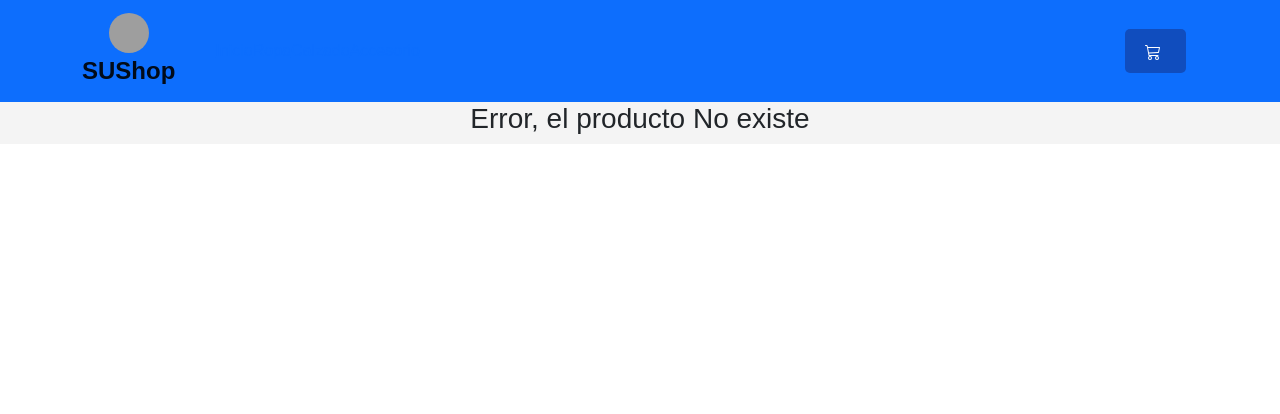
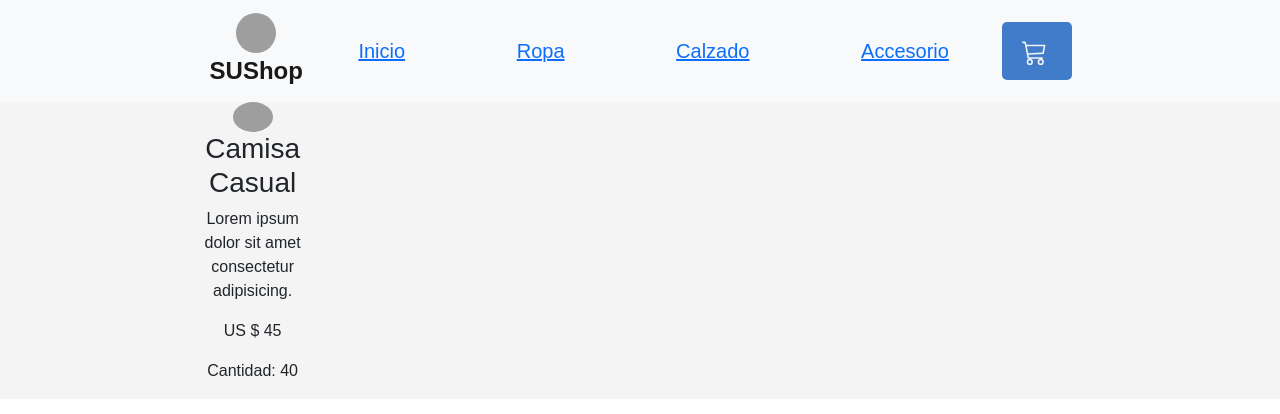
Before and after one commit to RicardoSuSilva/PreEntrega2SuSilva-ReactJS, a React (Create React App) app: page /item/1 in a window 1280 px wide. Shown: the top 414 px of the page. Built offline with nearby package versions, Linux system fonts and the light colour scheme; grey boxes are pictures that could not be loaded.

Commit message:
Creando las asincronias y promesas, los card

```diff
--- a/src/App.js
+++ b/src/App.js
@@ -2,11 +2,9 @@ import ItemListContainer from './Components/ItemListContainer/ItemListContainer'
 import './App.css';
 import NavBar from './Components/NavBar/NavBar';
 import {BrowserRouter, Routes, Route} from 'react-router-dom';
-import CartWidget from './Components/CartWidget/CartWidget';
-import Ropa from './Components/Ropa';
-import Calzado from './Components/Calzado';
-import Accesorio from './Components/Accesorio';
+
 import Error from './Components/Error';
+import ItemDetailContainer from './Components/ItemDetailContainer/ItemDetailContainer';
 
 
 
@@ -18,13 +16,10 @@ function App() {
 
     <Routes>
 
-      <Route path='/' element={ <ItemListContainer greeting='Catalogo de Productos'/> } />
-
-      <Route path='/ropa' element={ <Ropa /> } />
-      <Route path='/calzado' element={ <Calzado /> } />
-      <Route path='/accesorio' element={ <Accesorio /> } />
-      <Route path='/cart' element={ <CartWidget /> } />
-      <Route path='*' element={ <Error />} />
+      <Route path={'/'} element={ <ItemListContainer greeting='Catalogo de Productos'/> } />
+      <Route path={'/categoria/:id'} element={ <ItemListContainer/> } />
+      <Route path={'/item/:id'} element={ <ItemDetailContainer/> } />
+      <Route path={'*'} element={ <Error />} />
 
     </Routes>
 
--- a/src/Components/CartWidget/CartWidget.css
+++ b/src/Components/CartWidget/CartWidget.css
@@ -3,17 +3,17 @@
   }
 
   button {
-    background-color: rgb(16, 77, 190);
-    color: white;
+    background-color: rgba(16, 91, 190, 0.786);
+    color: rgba(242, 244, 244, 0.996);
     border: none;
     padding: 10px 20px;
-    font-size: 16px;
+    font-size: 25px;
     cursor: pointer;
     border-radius: 5px;
   }
 
   button:hover {
-    background-color: #1107a1;
+    background-color: #0c23bbc0;
   }
 
   /* Estilo para el ícono del carrito */
--- /dev/null
+++ b/src/Components/Item/Item.js
@@ -0,0 +1,23 @@
+import React from "react";
+import { Link } from 'react-router-dom';
+
+
+const Item = ({item}) => {
+    return (
+        <Link to={'/item/' + item.id} className= 'text-decotarion-none'>
+        <div className= 'container'>
+            <div className= 'card border border-0'>
+                <img src={item.img} className='card-img-top' alt={item.name} />
+                <div className= 'card-body text-center'>
+                    <p children='card-text'>{item.name}</p>
+                </div>
+            </div>
+
+        </div>
+        </Link>
+    );
+
+
+}
+
+export default Item;
--- /dev/null
+++ b/src/Components/ItemDetail/ItemDetail.js
@@ -0,0 +1,20 @@
+import React from "react";
+
+const ItemDetail = ({item}) => {
+    return(
+        <div className='row'>
+            <div className='col-md-4 iifset-md-4'>
+            <img src={item.img} className='img-fluid' alt={item.name} />
+            <h3>{item.name}</h3>
+            <p>{item.desc}</p>
+            <p>US $ {item.price}</p>
+            <p>Cantidad: {item.stock}</p>
+            </div>
+
+        </div>
+
+    );
+
+}
+
+export default ItemDetail;
--- /dev/null
+++ b/src/Components/ItemDetailContainer/ItemDetailContainer.js
@@ -0,0 +1,37 @@
+import React from "react";
+import {useState, useEffect} from 'react';
+import { useParams } from 'react-router-dom';
+import arrayProductos from '../Json/arrayProductos.json';
+import ItemDetail from "../ItemDetail/ItemDetail";
+
+const ItemDetailContainer = () => {
+
+        const [item, setItem] = useState([])
+        const {id} = useParams();
+
+
+       useEffect(()=>{
+         const promesa = new Promise((resolve)=>{
+          setTimeout(()=>{
+                resolve(arrayProductos.find(item=> item.id === parseInt(id)))
+          }, 1500)
+        });
+        promesa.then((data)=>{
+            setItem(data)
+        })
+       }, [id])
+
+      return(
+         <div className='container'>
+           <div className='row'>
+
+           <ItemDetail item={item} />
+
+           </div>
+         </div>
+       );
+
+
+     }
+
+export default ItemDetailContainer;
--- /dev/null
+++ b/src/Components/ItemList/ItemList.js
@@ -0,0 +1,19 @@
+import React from "react";
+import Item from '../Item/Item';
+
+const ItemList = ({item}) => {
+    return (
+        <div clasName='row'>
+            {item.map(item =>
+                <div className= 'col-md-3' key={item.id}>
+                    <Item item={item} />
+                </div>
+                )}
+
+        </div>
+
+    );
+
+}
+
+export default ItemList;
--- a/src/Components/ItemListContainer/ItemListContainer.js
+++ b/src/Components/ItemListContainer/ItemListContainer.js
@@ -1,10 +1,39 @@
-import React from 'react';
+import {useState, useEffect} from 'react';
+import { useParams } from 'react-router-dom';
+import arrayProductos from '../Json/arrayProductos.json';
+import ItemList from '../ItemList/ItemList';
 import './ItemListContainer.css';
 
-const ItemListContainer = ({greeting}) => {
-return(
-    <div>
-        <h2>{greeting}</h2>
+const ItemListContainer = () => {
+
+   const [item, setItem] = useState([])
+   const {id} = useParams();
+
+
+  useEffect(()=>{
+    const fetchData = async()=>{
+     try{
+      const data = await new Promise((resolve)=>{
+        setTimeout(()=>{
+          resolve( id ? arrayProductos.filter(item => item.categoria === id) : arrayProductos)
+      }, 1500);
+    });
+    setItem(data);
+  }catch(error){
+    console.log('Error:', error);
+  }
+
+ };
+    fetchData();
+  }, [id])
+
+ return(
+    <div className='container'>
+        <div className='row'>
+
+      <ItemList item={item}/>
+
+      </div>
     </div>
   );
 
--- a/src/Components/NavBar/NavBar.css
+++ b/src/Components/NavBar/NavBar.css
@@ -1,6 +1,13 @@
 .navbar {
     background-color: #f5f0f0;
     width: 100%; /* Ajuste para que ocupe toda la pantalla */
+    font-size: 20px;
+    font-weight: 0;
+    padding-left: 0.5rem;
+    padding-right: 0.5rem;
+
+
+
 }
 
 .navbar-brand {
@@ -16,7 +23,7 @@
     margin-right: 20px;
 }
 
-.nav-link:hover {
+.container:hover {
     color: #1100ff;
 }
 
@@ -24,13 +31,13 @@
     display: flex;
     justify-content: space-between;
     align-items: center;
-    width: 100%; /* Ajuste para que el contenedor ocupe toda la pantalla */
+    width: 70%; ; /* Ajuste para que el contenedor ocupe toda la pantalla */
      /* Ajuste de relleno para dar espacio alrededor del contenido */
 }
 
 .cart-widget-button {
     background-color: #ffcc00;
-    color: #333;
+    color: #0b14c390;
     border: none;
     padding: 10px 15px;
     font-size: 16px;
--- a/src/Components/NavBar/NavBar.js
+++ b/src/Components/NavBar/NavBar.js
@@ -10,15 +10,14 @@ function NavBar() {
     return (
       <>
 
-        <Navbar bg="primary" data-bs-theme="dark">
+        <Navbar bg="light" data-bs-theme="light">
           <Container>
             <Navbar.Brand to="/"> <Logo/> SUShop </Navbar.Brand>
-            <Nav className="me-auto">
+            <Nav className="container">
               <Link to="/">Inicio</Link>
               <Link to="/ropa">Ropa</Link>
               <Link to="/calzado">Calzado</Link>
               <Link to="/accesorio">Accesorio</Link>
-
 
             </Nav>
           <Link to="/cart"> <CartWidget/> </Link>
```
